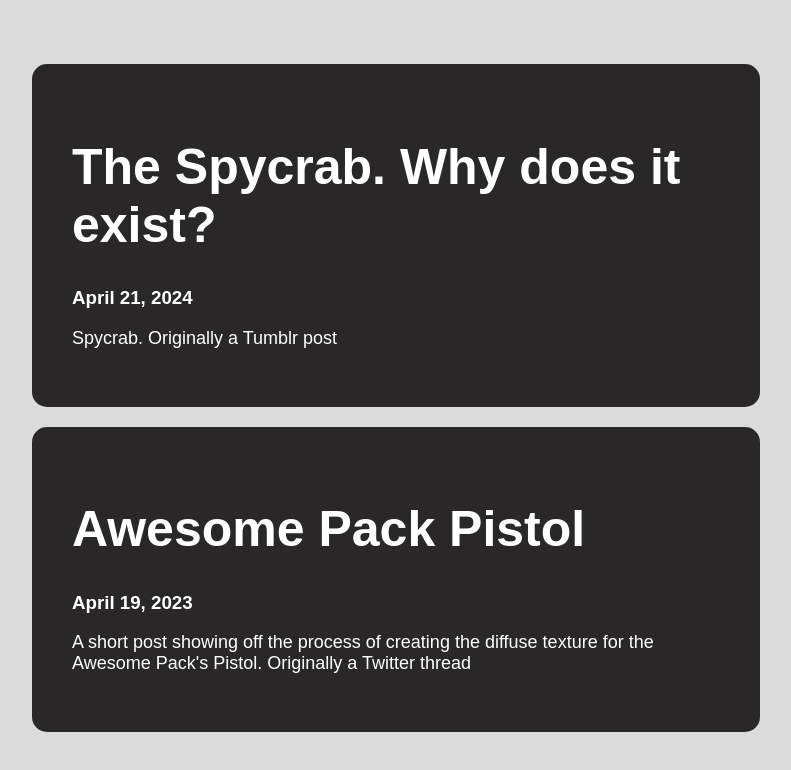
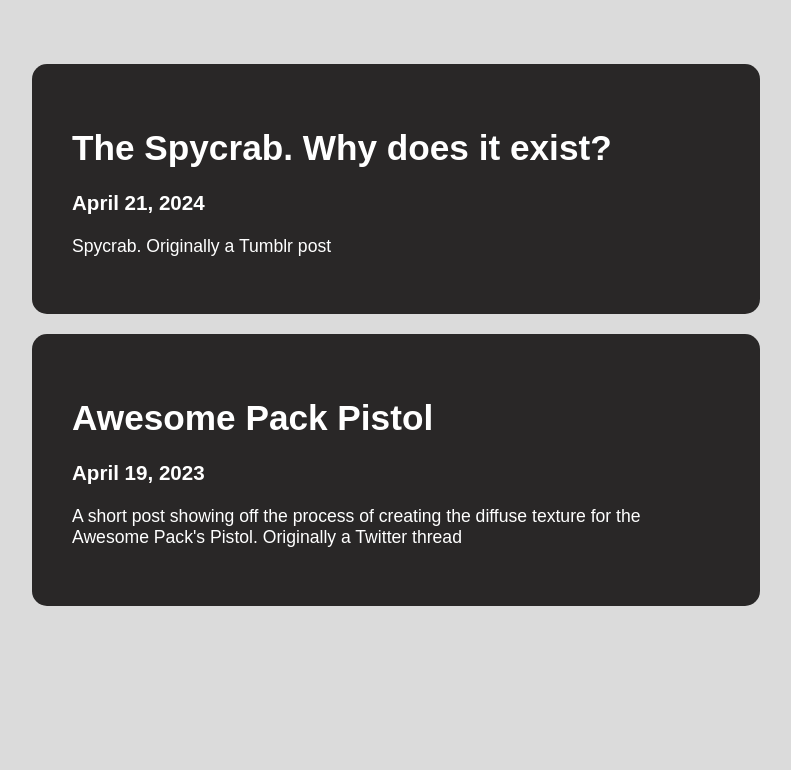
Before and after one commit to justyn0/justyndev.xyz, an Astro site: page /blog in a window 1280 px wide. Shown: the whole page, without its empty margins (244-1035 px from the left). Built offline with nearby package versions, Linux system fonts and the light colour scheme; Astro itself is replaced by a stand-in of ours.

Commit message:
Update global.css

```diff
--- a/src/styles/global.css
+++ b/src/styles/global.css
@@ -1,3 +1,8 @@
+html
+{
+    font-size: 1.1em;
+}
+
 body
 {
     background-color: rgb(219, 219, 219);
@@ -11,21 +16,18 @@ p
 {
     color: white;
     font-family: Arial, Helvetica, sans-serif;
-    font-size: 18px;
 }
 
 h1
 {
     color: white;
     font-family: Arial, Helvetica, sans-serif;
-    font-size: 50px;
 }
 
 h2
 {
     color: white;
     font-family: Arial, Helvetica, sans-serif;
-    font-size: 30px;
 }
 
 h3
```
